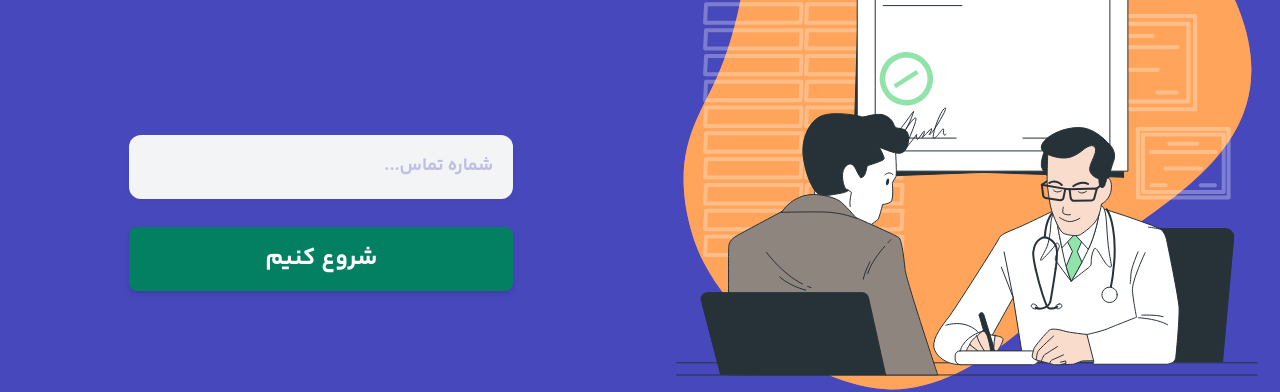
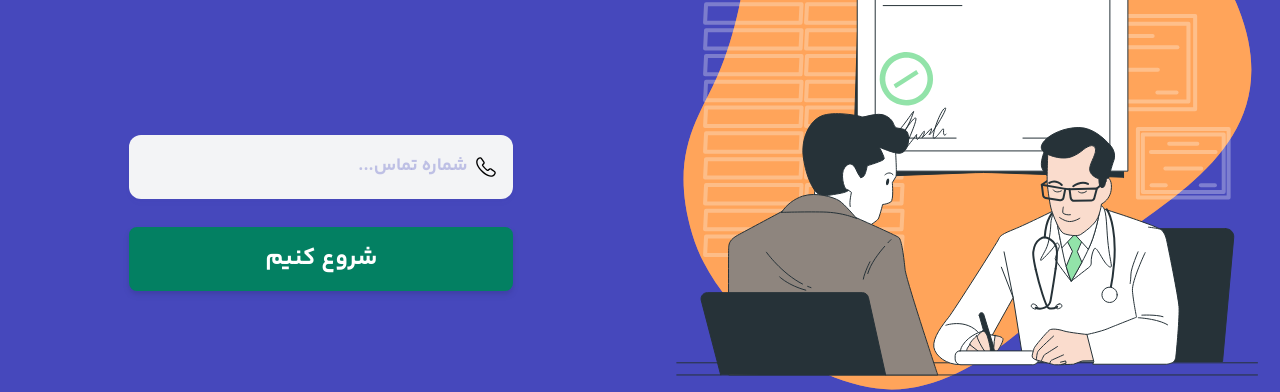
Before and after one commit to zahrabakhshandeh/HealthCare, a Next.js app: page / in a window 1280 px wide. Shown: the part 5580-5972 px from the top of the page. Built offline with nearby package versions, Linux system fonts and the light colour scheme.

Commit message:
import the JoinUsFrom in joinUs form

```diff
--- a/src/components/landingPageComponents/Joinus/index.tsx
+++ b/src/components/landingPageComponents/Joinus/index.tsx
@@ -2,6 +2,7 @@
 import MainInput from "@/components/MainInput";
 import JoinUsArt from "/public/svg/joinUsDoctor.svg";
 import BlueBackGround from "/public/svg/joinUs.svg";
+import JoinUsForm from "./joinUsForm";
 
 const JoinUs = () => {
   return (
@@ -34,16 +35,7 @@
       </div>
       <div className="flex flex-col items-center gap-44 w-full lg:w-1/2">
         <h2 className="md:text-7xl text-6xl text-white">بیایید شروع کنیم!</h2>
-        <div className="flex justify-center items-center flex-col w-full gap-7">
-          <MainInput
-            className="lg:w-3/5 w-4/5 py-5"
-            placeholder=" شماره تماس..."
-          />
-          <MainButton
-            value="شروع کنیم"
-            className="bg-[var(--green-btn)] lg:w-3/5 w-4/5 py-4"
-          />
-        </div>
+        <JoinUsForm />
       </div>
     </div>
   );
```
